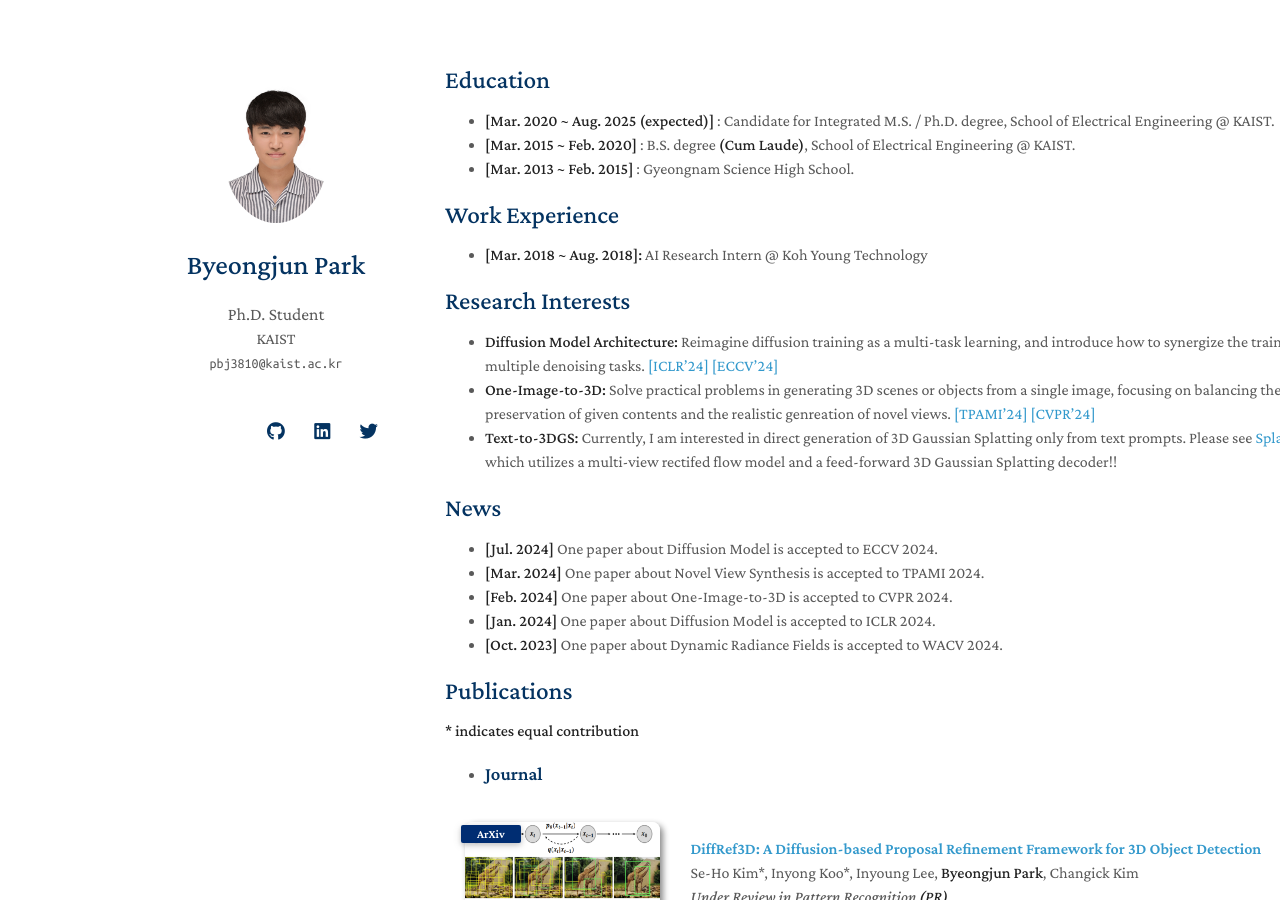
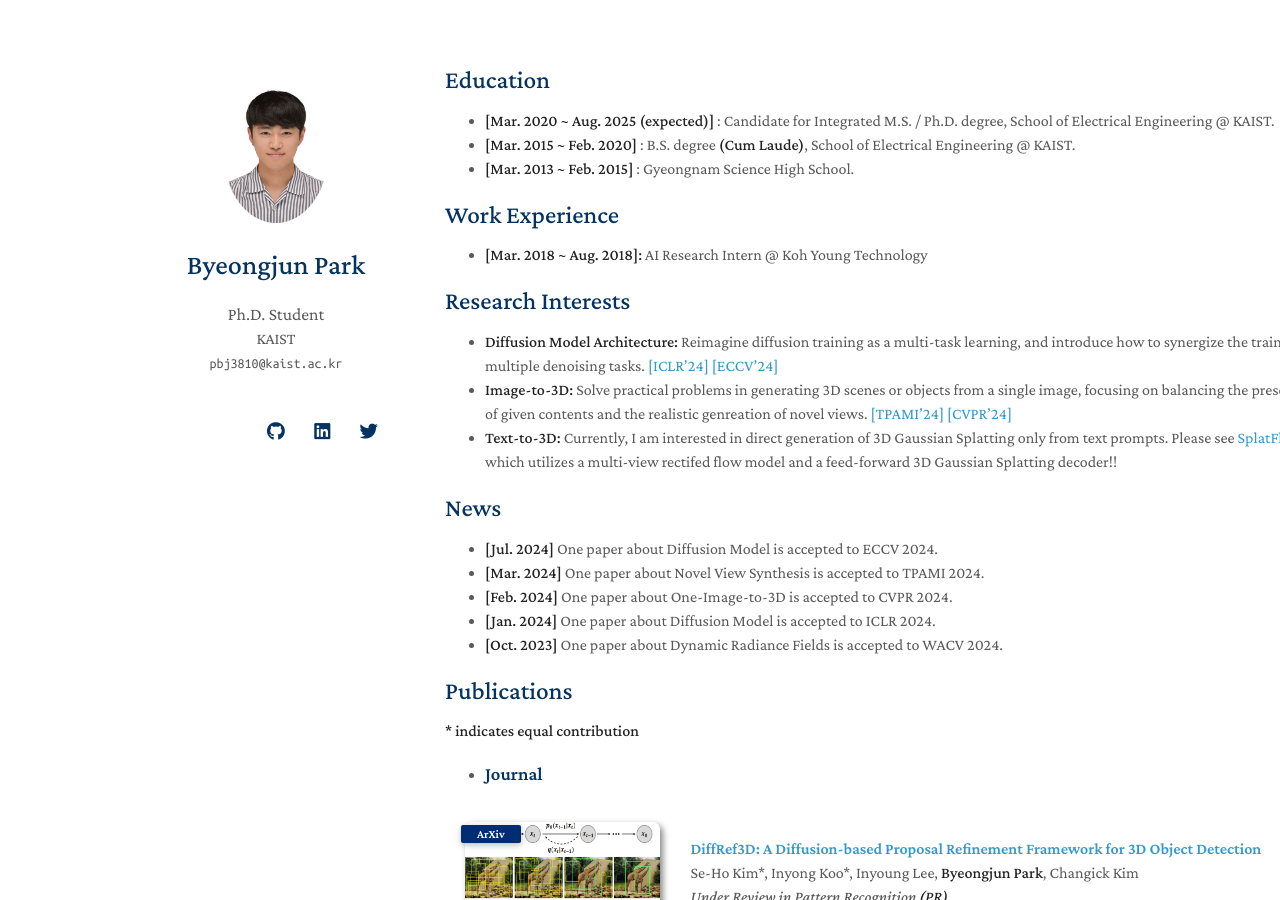
Before and after one commit to byeongjun-park/byeongjun-park.github.io, a Jekyll site: the page built from index.md, in a window 1280 px wide and 900 px high. Built offline with Jekyll 4.4.1, drawn with Linux system fonts in a browser that asks for light colours; nearby versions of some CDN libraries; a style sheet for code colours, icons or effects is not loaded; our own code applies the rules of GitHub Pages for plain Markdown files.

Commit message:
profile update

```diff
--- a/index.md
+++ b/index.md
@@ -17,10 +17,10 @@ layout: homepage
 * **Diffusion Model Architecture:** Reimagine diffusion training as a multi-task learning, and introduce how to
 synergize the training of multiple denoising tasks. [[ICLR'24]](https://openreview.net/forum?id=MY0qlcFcUg)
 [[ECCV'24]](https://arxiv.org/abs/2403.09176.pdf)
-* **One-Image-to-3D:** Solve practical problems in generating 3D scenes or objects from a single image, focusing on
+* **Image-to-3D:** Solve practical problems in generating 3D scenes or objects from a single image, focusing on
 balancing the preservation of given contents and the realistic genreation of novel views. [[TPAMI'24]](https://ieeexplore.ieee.org/document/10475596)
 [[CVPR'24]](https://openaccess.thecvf.com/content/CVPR2024/html/Woo_HarmonyView_Harmonizing_Consistency_and_Diversity_in_One-Image-to-3D_CVPR_2024_paper.html)
-* **Text-to-3DGS:** Currently, I am interested in direct generation of 3D Gaussian Splatting only from text prompts.
+* **Text-to-3D:** Currently, I am interested in direct generation of 3D Gaussian Splatting only from text prompts.
 Please see [SplatFlow](https://arxiv.org/pdf/2411.16443), which utilizes a multi-view rectifed flow model and
 a feed-forward 3D Gaussian Splatting decoder!!
 
```
